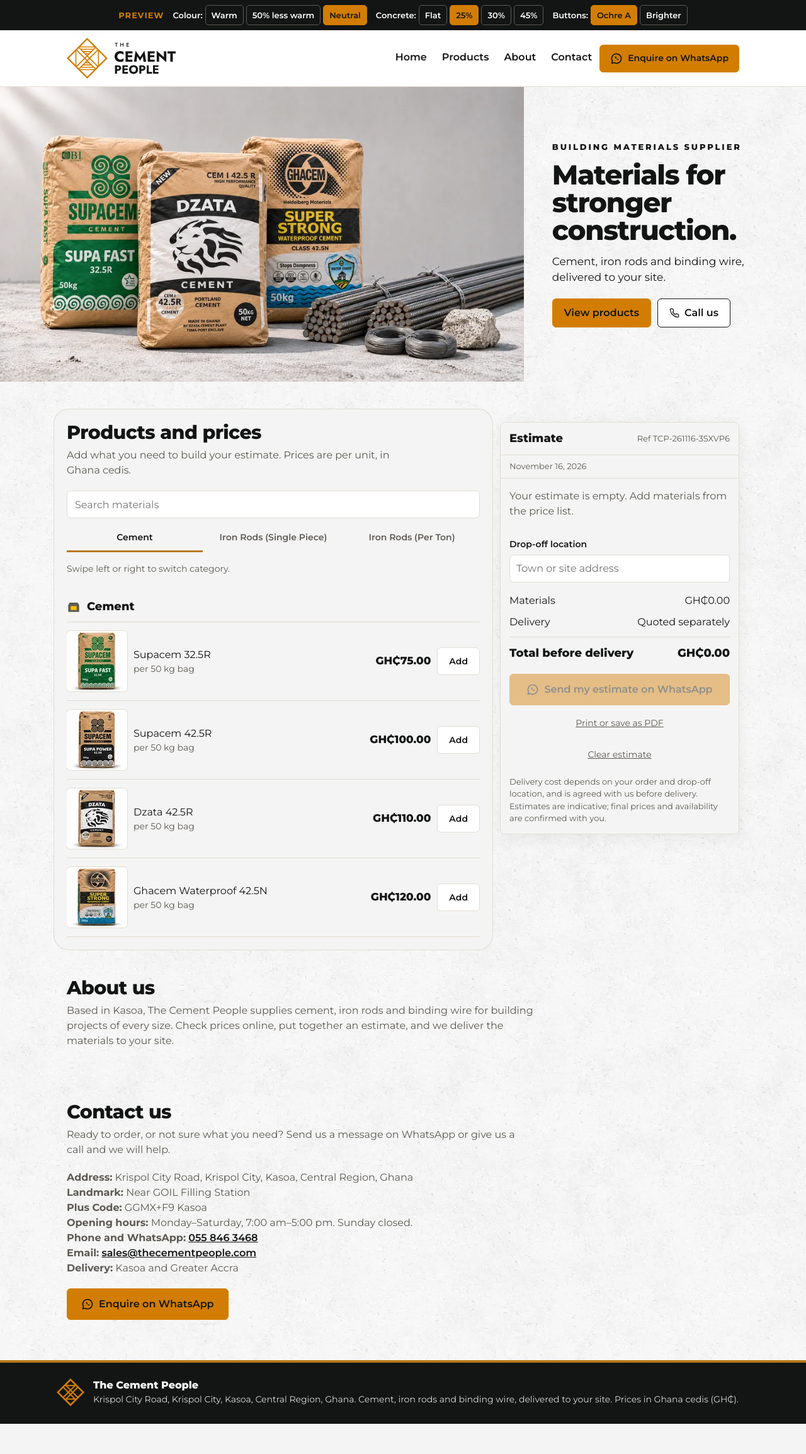
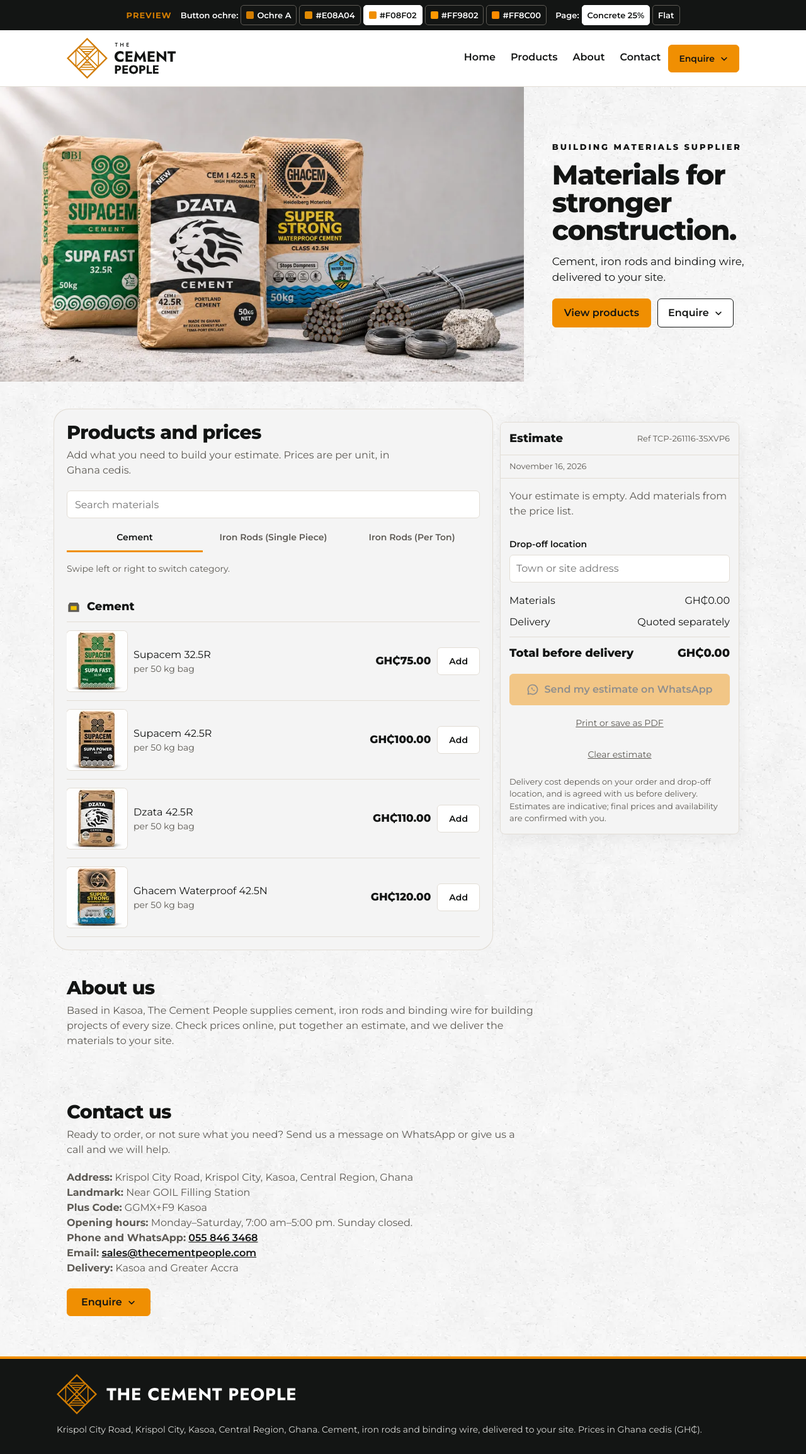
Before and after one commit to kandadeken/kandadeken.github.io, a plain HTML site: page index.html in a window 1280 px wide. Shown: the whole page at 63% size. Before the commit the page ends 2261 px from the top, so only its background shows below. Drawn offline with Linux system fonts and the light colour scheme.

Commit message:
Preview: neutral concrete 25%, one interface ochre (5 candidates, Ochre B retired), single Enquire (WhatsApp or call), one-line footer logo
Co-Authored-By: Claude Opus 5.5 <noreply@anthropic.com>
Claude-Session: https://claude.ai/code/session_01FicDKYHAapceLG31EhGpSN

```diff
--- a/index.html
+++ b/index.html
@@ -34,61 +34,77 @@
      files are fetched early so the headline and prices draw in the right font. -->
 <link rel="preload" href="/fonts/montserrat-latin-800-normal.woff2" as="font" type="font/woff2" crossorigin>
 <link rel="preload" href="/fonts/montserrat-latin-400-normal.woff2" as="font" type="font/woff2" crossorigin>
-<link rel="stylesheet" href="/_astro/index.Cm9JrFxD.css"><!-- PREVIEW ONLY (16 Nov 2026): material and colour test. Added to this preview copy only; not in the website's code. -->
+<link rel="stylesheet" href="/_astro/index.Cm9JrFxD.css"><!-- PREVIEW ONLY (16 Nov 2026): consolidated material and colour preview. Added to this preview copy only; not in the website's code. -->
 <style id="tcp-preview">
 @font-face{font-family:JostPreview;font-weight:700;src:url(/preview-assets/jost-latin-700-normal.woff2) format("woff2")}
-/* Identity colours. --y = main action colour (Ochre A by default); --y2 = Ochre B for secondary accents */
-:root{--y:#D27D02;--y2:#B97819;--y-soft:#F2DDBA;--ink:#131514}
-html[data-b=bright]{--y:#E08A04;--y-soft:#F6DFB8}
-/* Page colour temperature */
-html[data-t=warm]{--pg:#F7F4EF}
-html[data-t=less]{--pg:#F6F4F2}
-html[data-t=neutral]{--pg:#F4F4F4}
-:root{--bg:var(--pg)}
-/* Concrete strength: 25, 30 or 45 % of the reference board's concrete */
-html[data-t=warm][data-k="25"]{--tex:url(/preview-assets/concrete-warm-25.webp)}html[data-t=warm][data-k="30"]{--tex:url(/preview-assets/concrete-warm-30.webp)}html[data-t=warm][data-k="45"]{--tex:url(/preview-assets/concrete-warm-45.webp)}
-html[data-t=less][data-k="25"]{--tex:url(/preview-assets/concrete-less-25.webp)}html[data-t=less][data-k="30"]{--tex:url(/preview-assets/concrete-less-30.webp)}html[data-t=less][data-k="45"]{--tex:url(/preview-assets/concrete-less-45.webp)}
-html[data-t=neutral][data-k="25"]{--tex:url(/preview-assets/concrete-neutral-25.webp)}html[data-t=neutral][data-k="30"]{--tex:url(/preview-assets/concrete-neutral-30.webp)}html[data-t=neutral][data-k="45"]{--tex:url(/preview-assets/concrete-neutral-45.webp)}
+/* One interface ochre (--y) for buttons and accents; Ochre B retired. The emblem stays Ochre A. */
+:root{--ink:#131514;--pg:#F4F4F4;--bg:var(--pg);--y:#F08F02}
+html[data-b=a]{--y:#D27D02}html[data-b=b1]{--y:#E08A04}html[data-b=b2]{--y:#F08F02}html[data-b=b3]{--y:#FF9802}html[data-b=b4]{--y:#FF8C00}
+:root{--y-soft:color-mix(in srgb,var(--y) 28%,#fff)}
+/* Neutral page with 25% concrete (Flat for comparison) */
 body{background-color:var(--pg)}
-html:not([data-k="0"]) body{background-image:var(--tex);background-size:512px 512px}
+html[data-k="25"] body{background-image:url(/preview-assets/concrete-neutral-25.webp);background-size:512px 512px}
 .hero,.sec,.sec.alt{background:transparent}
-/* Functional surfaces stay flat */
 #catalog{background:var(--pg);border-radius:var(--r-panel);box-shadow:0 0 0 20px var(--pg),0 0 0 21px var(--line)}
 .docket,.dh{background:var(--pg)}
 @media (max-width:899px){#catalog{border-radius:0;box-shadow:0 0 0 16px var(--pg)}
   .hpic img{-webkit-mask-image:linear-gradient(180deg,transparent,#000 22%,#000 90%,transparent);mask-image:linear-gradient(180deg,transparent,#000 22%,#000 90%,transparent)}}
-/* Ochre B for secondary accents: active tab, menu hover, footer and phone-bar rules */
-.tabs button[aria-pressed="true"]{border-bottom-color:var(--y2)}
-nav a:hover{border-bottom-color:var(--y2)}
-.foot,.bar{border-top-color:var(--y2)}
-/* V1.1 logo */
-.brand svg,.brand span,.foot svg{display:none}
+.tabs button[aria-pressed="true"],nav a:hover{border-bottom-color:var(--y)}
+.foot,.bar{border-top-color:var(--y)}
+/* V1.1 logo in the header */
+.brand svg,.brand span{display:none}
 .brand img{display:block}
 .brand .nm-line{font:700 16px/1 JostPreview,Montserrat,sans-serif;white-space:nowrap;letter-spacing:.01em}
-@media (max-width:429px){.hin .wa span{display:none}.hin .wa{padding:10px 12px}}
+/* One "Enquire" in place of the WhatsApp button and "Call us" */
+.hin .wa,.htx .btn2,#contact .wa.big{display:none!important}
+.pv-enq{display:inline-flex;align-items:center;justify-content:center;gap:8px;min-height:var(--tap);padding:10px 16px;border-radius:var(--r-control);font:var(--w-label) var(--t-small)/1 var(--font);cursor:pointer;white-space:nowrap}
+.pv-enq.p{background:var(--y);color:var(--ink);border:1px solid var(--y)}
+.pv-enq.s{background:var(--card);color:var(--ink);border:1px solid var(--ink);font-size:var(--t-body)}
+.pv-enq.big{padding:12px 22px;font-size:var(--t-body)}
+.pv-enq svg.chev{width:14px;height:14px;transition:transform .15s}.pv-enq[aria-expanded=true] svg.chev{transform:rotate(180deg)}
+#pv-menu{position:fixed;z-index:30;background:var(--card);border:1px solid var(--line);border-radius:var(--r-panel);box-shadow:0 10px 30px rgba(0,0,0,.14);padding:6px;min-width:250px;display:none}
+#pv-menu.open{display:block}
+#pv-menu a{display:flex;align-items:center;gap:12px;min-height:52px;padding:8px 12px;border-radius:6px;color:var(--ink);text-decoration:none;font-weight:var(--w-label)}
+#pv-menu a:hover,#pv-menu a:focus-visible{background:var(--pg)}
+#pv-menu a svg{width:22px;height:22px;flex:none}
+#pv-menu small{display:block;font-weight:400;color:var(--mute);font-size:var(--t-small)}
+#pv-scrim{position:fixed;inset:0;background:rgba(19,21,20,.35);z-index:29;display:none}
+@media (max-width:599px){#pv-menu{left:0!important;right:0;bottom:0;top:auto!important;border-radius:14px 14px 0 0;padding:10px 12px calc(14px + env(safe-area-inset-bottom,0px))}
+  #pv-menu.open+#pv-scrim{display:block}#pv-menu .grab{display:block;width:40px;height:4px;border-radius:2px;background:var(--line);margin:2px auto 8px}}
+#pv-menu .grab{display:none}
+@media (max-width:429px){.hin{gap:8px}.brand .nm-line{font-size:15px}.hin .pv-enq.p{padding:10px}.hin .pv-enq.p svg.chev{display:none}}
+@media (max-width:379px){.brand .nm-line{font-size:14px}.brand img.pv{height:36px!important}}
+/* Footer: horizontal logo on one line */
+.foot svg{display:none}
+.foot div{flex-direction:column;align-items:flex-start;gap:14px}
+.foot .pv-hlogo{display:block;height:64px;width:auto;max-width:100%}
+.foot p b{display:none} /* the logo above now carries the name */
+@media (max-width:599px){.foot .pv-hlogo{height:56px}}
 /* The preview switch */
 #tcp-pv{font:600 13px/1.3 Montserrat,system-ui,sans-serif;background:#131514;color:#fff;padding:8px 12px;display:flex;flex-wrap:wrap;gap:6px 14px;align-items:center;justify-content:center;position:relative;z-index:20}
 #tcp-pv b{color:#D27D02;letter-spacing:.08em}
 #tcp-pv span{display:inline-flex;gap:4px;align-items:center;flex-wrap:wrap}
-#tcp-pv button{font:inherit;min-height:32px;padding:4px 9px;border-radius:5px;border:1px solid #5d5a54;background:transparent;color:#fff;cursor:pointer}
-#tcp-pv button[aria-pressed=true]{background:#D27D02;border-color:#D27D02;color:#131514}
+#tcp-pv button{font:inherit;min-height:32px;padding:4px 8px;border-radius:5px;border:1px solid #5d5a54;background:transparent;color:#fff;cursor:pointer}
+#tcp-pv button i{display:inline-block;width:12px;height:12px;border-radius:2px;vertical-align:-1px;margin-right:5px}
+#tcp-pv button[aria-pressed=true]{background:#fff;border-color:#fff;color:#131514}
 </style>
 <script>
 (function(){
   var q=new URLSearchParams(location.search),h=document.documentElement;
-  var OPT={t:['warm','less','neutral'],k:['0','25','30','45'],b:['a','bright']},DEF={t:'neutral',k:'25',b:'a'};
+  var OPT={b:['a','b1','b2','b3','b4'],k:['0','25']},DEF={b:'b2',k:'25'};
   Object.keys(OPT).forEach(function(k){var v=q.get(k);h.dataset[k]=OPT[k].indexOf(v)>=0?v:DEF[k]});
+  var CHEV='<svg class="chev" viewBox="0 0 16 16" aria-hidden="true"><path d="M3 6l5 5 5-5" fill="none" stroke="currentColor" stroke-width="2"/></svg>';
   document.addEventListener('DOMContentLoaded',function(){
     var bar=document.createElement('div');bar.id='tcp-pv';
-    bar.innerHTML='<b>PREVIEW</b>'+
-     '<span>Colour: <button data-k="t" data-v="warm">Warm</button><button data-k="t" data-v="less">50% less warm</button><button data-k="t" data-v="neutral">Neutral</button></span>'+
-     '<span>Concrete: <button data-k="k" data-v="0">Flat</button><button data-k="k" data-v="25">25%</button><button data-k="k" data-v="30">30%</button><button data-k="k" data-v="45">45%</button></span>'+
-     '<span>Buttons: <button data-k="b" data-v="a">Ochre A</button><button data-k="b" data-v="bright">Brighter</button></span>';
+    var sw=[['a','#D27D02','Ochre A'],['b1','#E08A04','#E08A04'],['b2','#F08F02','#F08F02'],['b3','#FF9802','#FF9802'],['b4','#FF8C00','#FF8C00']];
+    bar.innerHTML='<b>PREVIEW</b><span>Button ochre: '+sw.map(function(s){return '<button data-k="b" data-v="'+s[0]+'"><i style="background:'+s[1]+'"></i>'+s[2]+'</button>'}).join('')+'</span>'+
+      '<span>Page: <button data-k="k" data-v="25">Concrete 25%</button><button data-k="k" data-v="0">Flat</button></span>';
     document.body.prepend(bar);
     function sync(){bar.querySelectorAll('button').forEach(function(b){b.setAttribute('aria-pressed',h.dataset[b.dataset.k]===b.dataset.v)})}
     bar.addEventListener('click',function(e){var b=e.target.closest('button');if(!b)return;h.dataset[b.dataset.k]=b.dataset.v;sync();
       var u=new URL(location.href);Object.keys(OPT).forEach(function(k){u.searchParams.set(k,h.dataset[k])});history.replaceState(null,'',u)});
     sync();
+    // Header logo
     var br=document.querySelector('.brand');
     if(br){var wide=matchMedia('(min-width:900px)');
       function logo(){br.querySelectorAll('.pv').forEach(function(x){x.remove()});
@@ -96,8 +112,33 @@ nav a:hover{border-bottom-color:var(--y2)}
         if(wide.matches){i.src='/preview-assets/tcp-logo-primary-on-light.svg';i.style.height='65px';br.prepend(i)}
         else{i.src='/preview-assets/tcp-emblem-compact-ochre.svg';i.style.height='40px';br.prepend(i);var s=document.createElement('b');s.className='pv nm-line';s.textContent='THE CEMENT PEOPLE';br.append(s)}}
       logo();wide.addEventListener('change',logo)}
+    // Footer horizontal logo
     var f=document.querySelector('.foot div');
-    if(f){var e=document.createElement('img');e.src='/preview-assets/tcp-emblem-compact-ochre.svg';e.alt='';e.style.cssText='width:44px;height:44px;flex:none';f.prepend(e)}
+    if(f){var e=document.createElement('img');e.className='pv-hlogo';e.src='/preview-assets/proposal-horizontal-logo-on-dark.svg';e.alt='The Cement People';f.prepend(e)}
+    // Enquire: one button, two choices
+    var waSrc=document.querySelector('.hin .wa'),callSrc=document.querySelector('.htx .btn2');
+    var waIcon=waSrc?waSrc.querySelector('svg').outerHTML:'',callIcon=callSrc?callSrc.querySelector('svg').outerHTML:'';
+    var menu=document.createElement('div');menu.id='pv-menu';menu.setAttribute('role','menu');
+    menu.innerHTML='<span class="grab"></span><a role="menuitem" data-pv="wa" target="_blank" rel="noopener">'+waIcon+'<span>Chat on WhatsApp<small>Send us a message</small></span></a>'+
+      '<a role="menuitem" href="tel:+233558463468">'+callIcon+'<span>Call 055 846 3468<small>Mon–Sat, 7:00 am–5:00 pm</small></span></a>';
+    var scrim=document.createElement('div');scrim.id='pv-scrim';
+    document.body.append(menu,scrim);
+    var cur=null;
+    function close(){if(!cur)return;menu.classList.remove('open');cur.setAttribute('aria-expanded','false');cur=null}
+    function open(btn){if(cur===btn){close();return}close();cur=btn;btn.setAttribute('aria-expanded','true');
+      menu.querySelector('[data-pv=wa]').href=(waSrc&&waSrc.href)||'#contact';
+      var r=btn.getBoundingClientRect();menu.classList.add('open');var mw=menu.offsetWidth;
+      menu.style.top=(r.bottom+6)+'px';menu.style.left=Math.max(8,Math.min(window.innerWidth-mw-8,r.right-mw))+'px';
+      if(btn.classList.contains('s')||btn.classList.contains('big'))menu.style.left=Math.max(8,Math.min(window.innerWidth-mw-8,r.left))+'px';
+      menu.querySelector('a').focus({preventScroll:true})}
+    function make(cls,label){var b=document.createElement('button');b.type='button';b.className='pv-enq '+cls;b.setAttribute('aria-haspopup','menu');b.setAttribute('aria-expanded','false');
+      b.innerHTML=label+CHEV;b.addEventListener('click',function(e){e.stopPropagation();open(b)});return b}
+    if(waSrc)waSrc.after(make('p','Enquire'));
+    if(callSrc)callSrc.after(make('s','Enquire'));
+    var big=document.querySelector('#contact .wa.big');if(big)big.after(make('p big','Enquire'));
+    document.addEventListener('click',function(e){if(cur&&!menu.contains(e.target))close()});
+    document.addEventListener('keydown',function(e){if(e.key==='Escape'&&cur){var b=cur;close();b.focus()}});
+    window.addEventListener('resize',close);window.addEventListener('scroll',function(){if(cur&&window.innerWidth>=600)close()},{passive:true});
   });
 })();
 </script>
```
Also changed, not shown: preview-assets/concrete-less-25.webp (deleted), preview-assets/concrete-less-30.webp (deleted), preview-assets/concrete-less-45.webp (deleted), preview-assets/concrete-neutral-30.webp (deleted), preview-assets/concrete-neutral-45.webp (deleted), preview-assets/concrete-warm-25.webp (deleted), preview-assets/concrete-warm-30.webp (deleted), preview-assets/concrete-warm-45.webp (deleted), preview-assets/proposal-horizontal-logo-on-dark.svg (added), preview-assets/proposal-horizontal-logo-on-light.svg (added), 1 other file.
